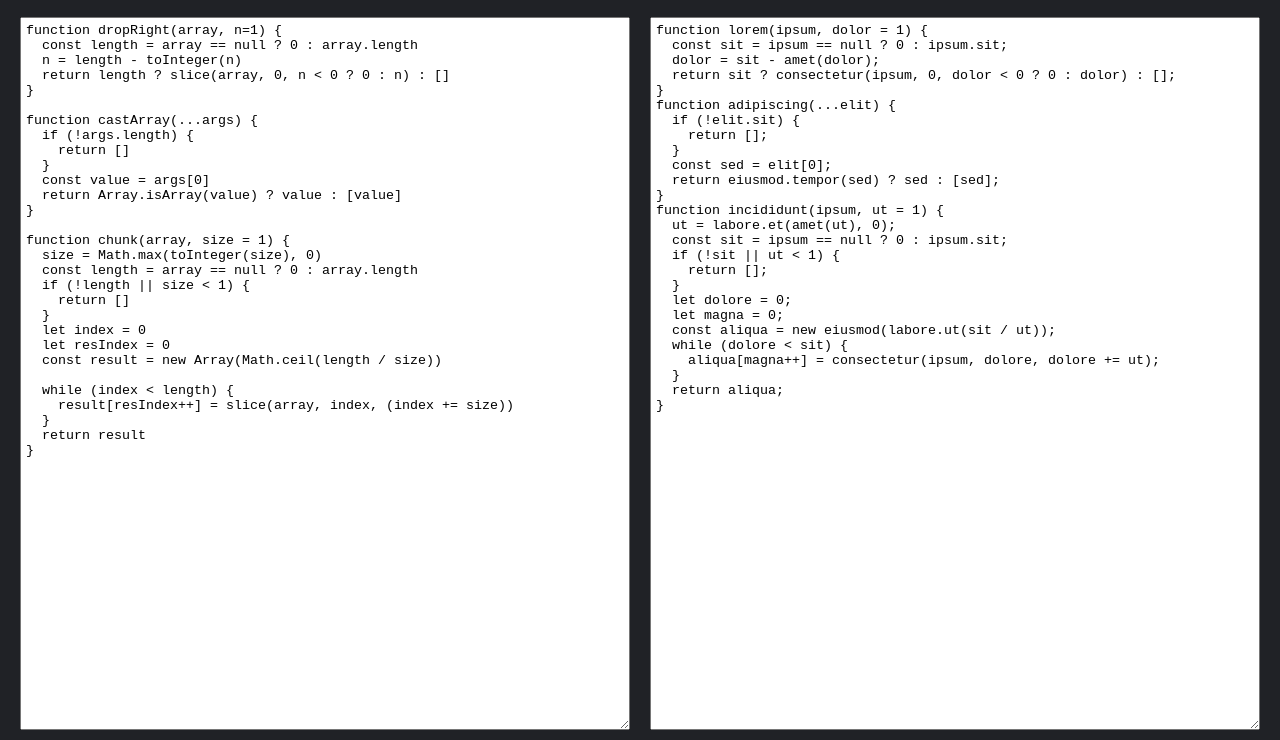
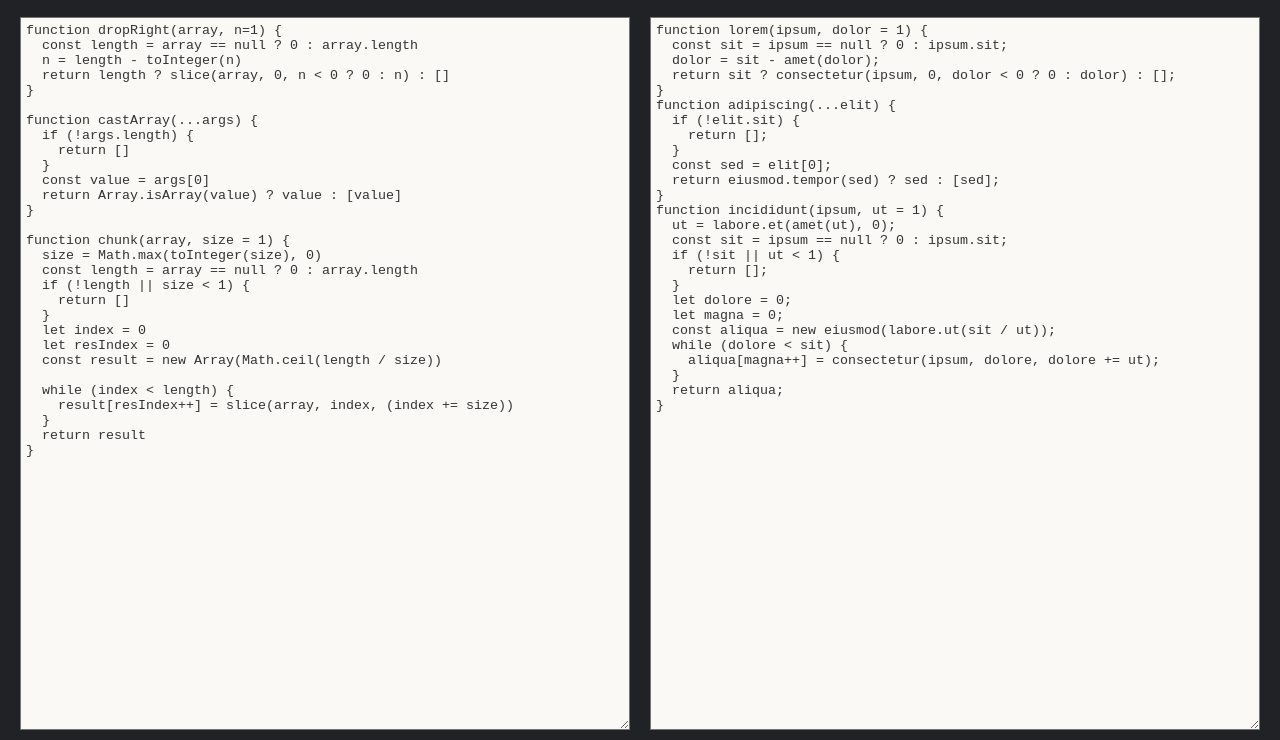
Before and after one commit to pomber/codem-ipsum, a plain HTML site: page index.html in a window 1280 px wide. Shown: the part 60-800 px from the top of the page. Drawn offline with nearby package versions, Linux system fonts and the light colour scheme.

Commit message:
Change textarea colors

```diff
--- a/index.html
+++ b/index.html
@@ -36,6 +36,8 @@
     float: left;
     margin: 0 10px;
     padding: 5px;
+    background: #faf9f5;
+    color: #333;
   }
   header {
     padding: 20px 20px;
```
